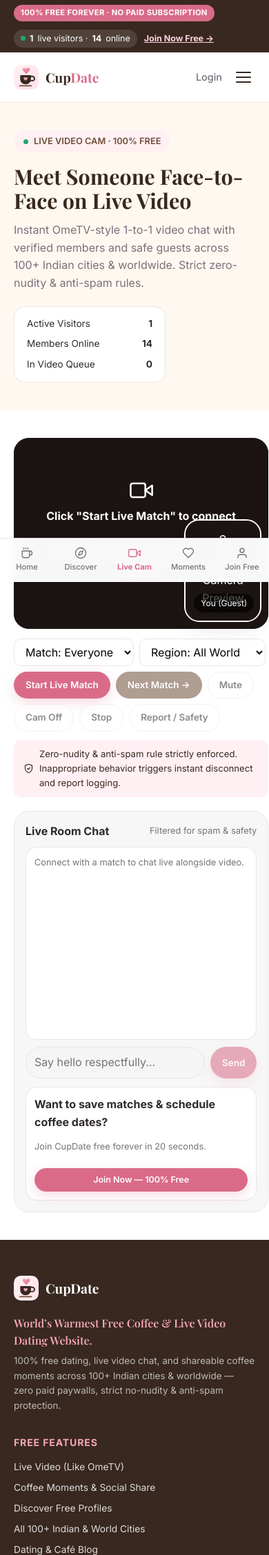
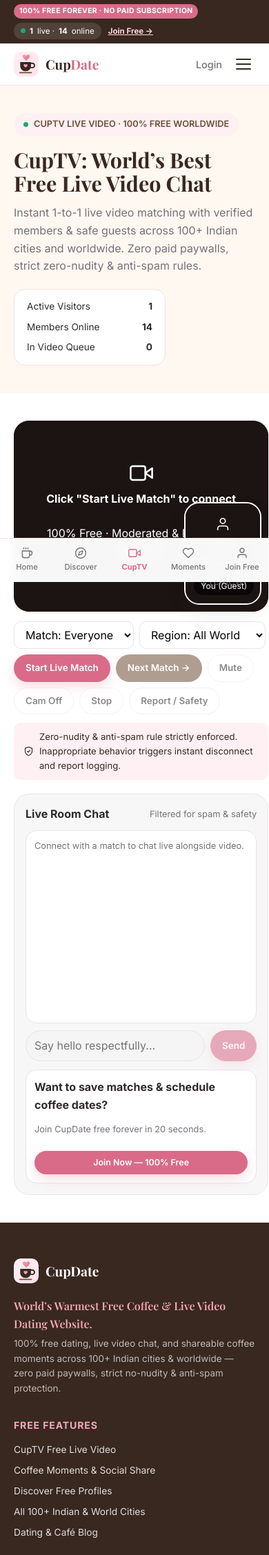
Before and after one commit to Sahilweb837/github-cupdate, a Laravel app: page /live-video in a window 390 px wide. Shown: the top 2255 px of the page at 69% size. Run offline with Laravel 12, Linux system fonts and the light colour scheme; data comes from the database, SQL or seed files in the repository; style sheets or scripts are compiled from the project's sources; some web fonts are replaced.

Commit message:
Rebrand live video as CupTV, boost free video SEO, and pin real-time visitor bar on mobile

```diff
--- a/resources/css/app.css
+++ b/resources/css/app.css
@@ -816,7 +816,8 @@ button, input, select, textarea { font: inherit; }
 
 /* Brand Logo, Free Promo Strip, Live Visitors, OmeTV Live Video, Moments & 100+ Cities SEO */
 .brand-logo-img { width: 36px; height: 36px; border-radius: 10px; object-fit: contain; display: block; }
-.top-promo-bar { background: var(--coffee-dark); color: var(--white); font-size: 0.78rem; padding: 7px 0; }
+.top-promo-bar { position: sticky; top: 0; z-index: 60; background: var(--coffee-dark); color: var(--white); font-size: 0.78rem; padding: 7px 0; }
+.site-header { top: 33px; }
 .top-promo-inner { display: flex; align-items: center; justify-content: space-between; gap: 12px; flex-wrap: wrap; }
 .top-promo-left, .top-promo-right { display: flex; align-items: center; gap: 10px; flex-wrap: wrap; }
 .free-badge-pill { display: inline-flex; align-items: center; gap: 5px; background: var(--pink-dark); color: var(--white); font-weight: 700; font-size: 0.7rem; padding: 3px 10px; border-radius: var(--radius-pill); letter-spacing: 0.03em; }
@@ -908,7 +909,13 @@ button, input, select, textarea { font: inherit; }
 }
 @media (max-width: 640px) {
     .cities-seo-grid { grid-template-columns: 1fr; }
+    .top-promo-bar { padding: 6px 0; font-size: 0.72rem; }
+    .top-promo-inner { gap: 6px; }
     .top-promo-text { display: none; }
+    .free-badge-pill { font-size: 0.65rem; padding: 2px 8px; }
+    .site-header { top: 31px; }
+    .header-inner { height: 60px; }
+    .site-nav { top: 60px; }
 }
 
 /* Mobile-First Polish, Fast Image Shimmer Skeleton & Public Mobile Bottom Bar */
--- a/resources/views/app/messages.blade.php
+++ b/resources/views/app/messages.blade.php
@@ -10,7 +10,7 @@
     </div>
     <div class="chat-header-tools">
         <a href="{{ route('live-video.index') }}" class="btn btn-coffee btn-xs">
-            <x-icon name="video" class="cup-icon-xs" /> Live Video Match
+            <x-icon name="video" class="cup-icon-xs" /> CupTV Live
         </a>
         <a href="{{ route('moments.index') }}" class="btn btn-outline btn-xs">
             <x-icon name="heart" class="cup-icon-xs" /> Moments
--- a/resources/views/layouts/app.blade.php
+++ b/resources/views/layouts/app.blade.php
@@ -11,16 +11,16 @@
         $robotsContent = trim($__env->yieldContent('robots')) ?: (request()->hasAny(['filter', 'sort', 'q', 'city', 'interest']) ? 'noindex, follow' : 'index, follow, max-image-preview:large');
         $liveSnapshot = app(\App\Services\LiveStatsService::class)->snapshot();
     @endphp
-    <title>@yield('title', \App\Models\SiteSetting::getValue('seo_default_title', 'CupDate — World’s Best Free Coffee & Live Video Dating Website'))</title>
-    <meta name="description" content="@yield('description', \App\Models\SiteSetting::getValue('seo_default_description', 'CupDate (cupdate.in) is a 100% free coffee dating, live video chat, and safe social connection platform across 100+ Indian cities and worldwide.'))">
+    <title>@yield('title', \App\Models\SiteSetting::getValue('seo_default_title', 'CupDate — World’s Best Free Video Chat & Coffee Dating Website'))</title>
+    <meta name="description" content="@yield('description', \App\Models\SiteSetting::getValue('seo_default_description', 'CupDate (cupdate.in) is the world’s best 100% free coffee dating, CupTV live video chat, and safe social connection website across 100+ Indian cities and worldwide.'))">
     <meta name="robots" content="{{ $robotsContent }}">
     <link rel="canonical" href="{{ $canonicalUrl }}">
     <link rel="manifest" href="{{ asset('manifest.webmanifest') }}">
     <link rel="icon" type="image/svg+xml" href="{{ asset('images/cupdate-logo.svg') }}">
     <meta property="og:site_name" content="CupDate">
     <meta property="og:type" content="@yield('og_type', 'website')">
-    <meta property="og:title" content="@yield('title', 'CupDate — Free Coffee & Live Video Dating Website')">
-    <meta property="og:description" content="@yield('description', 'Meet genuine people across India & the world, chat free, enjoy OmeTV-style live video, and share coffee moments.')">
+    <meta property="og:title" content="@yield('title', 'CupDate — World’s Best Free CupTV Video & Coffee Dating')">
+    <meta property="og:description" content="@yield('description', 'Meet genuine people across India & the world, chat free, enjoy CupTV live video, and share coffee moments.')">
     <meta property="og:url" content="{{ $canonicalUrl }}">
     <meta property="og:image" content="@yield('og_image', asset('images/hero-coffee-couple.jpg'))">
     <meta name="twitter:card" content="summary_large_image">
@@ -52,16 +52,16 @@
         <div class="container top-promo-inner">
             <div class="top-promo-left">
                 <span class="free-badge-pill">100% FREE FOREVER · NO PAID SUBSCRIPTION</span>
-                <span class="top-promo-text">Free Chat, OmeTV-Style Live Video &amp; Coffee Dates across 100+ Indian Cities &amp; Global</span>
+                <span class="top-promo-text">Free Chat, CupTV Live Video &amp; Coffee Dates across 100+ Indian Cities &amp; Global</span>
             </div>
             <div class="top-promo-right">
                 <span class="live-visitor-pill" title="Real-time active visitors right now">
                     <span class="online-dot"></span>
-                    <strong data-live-visitors>{{ $liveSnapshot['active_visitors'] }}</strong> live visitors ·
+                    <strong data-live-visitors>{{ $liveSnapshot['active_visitors'] }}</strong> live ·
                     <strong data-live-members>{{ $liveSnapshot['online_members'] }}</strong> online
                 </span>
                 @guest
-                    <a href="{{ route('register') }}" class="top-join-btn">Join Now Free →</a>
+                    <a href="{{ route('register') }}" class="top-join-btn">Join Free →</a>
                 @endguest
             </div>
         </div>
@@ -77,7 +77,7 @@
             <nav class="site-nav" id="siteNav" aria-label="Primary Navigation">
                 <a href="{{ route('home') }}" class="nav-link {{ request()->routeIs('home') ? 'is-active' : '' }}">Home</a>
                 <a href="{{ route('public.discover') }}" class="nav-link {{ request()->routeIs('public.discover') ? 'is-active' : '' }}">Discover</a>
-                <a href="{{ route('live-video.index') }}" class="nav-link {{ request()->routeIs('live-video.*') ? 'is-active' : '' }}">Live Video</a>
+                <a href="{{ route('live-video.index') }}" class="nav-link {{ request()->routeIs('live-video.*') ? 'is-active' : '' }}">CupTV Video</a>
                 <a href="{{ route('moments.index') }}" class="nav-link {{ request()->routeIs('moments.*') ? 'is-active' : '' }}">Moments</a>
                 <a href="{{ route('cities') }}" class="nav-link {{ request()->routeIs('cities', 'seo.city') ? 'is-active' : '' }}">100+ Cities</a>
                 <a href="{{ route('safety') }}" class="nav-link {{ request()->routeIs('safety') ? 'is-active' : '' }}">Safety</a>
@@ -125,7 +125,7 @@
             <div>
                 <h3 class="footer-heading">Free Features</h3>
                 <ul class="footer-list">
-                    <li><a href="{{ route('live-video.index') }}">Live Video (Like OmeTV)</a></li>
+                    <li><a href="{{ route('live-video.index') }}">CupTV Free Live Video</a></li>
                     <li><a href="{{ route('moments.index') }}">Coffee Moments &amp; Social Share</a></li>
                     <li><a href="{{ route('public.discover') }}">Discover Free Profiles</a></li>
                     <li><a href="{{ route('cities') }}">All 100+ Indian &amp; World Cities</a></li>
@@ -179,7 +179,7 @@
         </a>
         <a href="{{ route('live-video.index') }}" class="bottom-nav-item {{ request()->routeIs('live-video.*') ? 'is-active' : '' }}">
             <x-icon name="video" class="cup-icon-sm" />
-            <span>Live Cam</span>
+            <span>CupTV</span>
         </a>
         <a href="{{ route('moments.index') }}" class="bottom-nav-item {{ request()->routeIs('moments.*') ? 'is-active' : '' }}">
             <x-icon name="heart" class="cup-icon-sm" />
--- a/resources/views/layouts/dashboard.blade.php
+++ b/resources/views/layouts/dashboard.blade.php
@@ -49,7 +49,7 @@
                         <x-icon name="message" class="cup-icon-sm" /> Messages
                     </a>
                     <a href="{{ route('live-video.index') }}" class="sidebar-link {{ request()->routeIs('live-video.*') ? 'is-active' : '' }}">
-                        <x-icon name="video" class="cup-icon-sm" /> Live Video (OmeTV)
+                        <x-icon name="video" class="cup-icon-sm" /> CupTV Live Video
                     </a>
                     <a href="{{ route('app.video.index') }}" class="sidebar-link {{ request()->routeIs('app.video.*') ? 'is-active' : '' }}">
                         <x-icon name="video" class="cup-icon-sm" /> 1-to-1 Video Call
@@ -123,7 +123,7 @@
         </a>
         <a href="{{ route('live-video.index') }}" class="bottom-nav-item {{ request()->routeIs('live-video.*') ? 'is-active' : '' }}">
             <x-icon name="video" class="cup-icon-sm" />
-            <span>Live Cam</span>
+            <span>CupTV</span>
         </a>
         <a href="{{ route('moments.index') }}" class="bottom-nav-item {{ request()->routeIs('moments.*') ? 'is-active' : '' }}">
             <x-icon name="heart" class="cup-icon-sm" />
--- a/resources/views/pages/cities.blade.php
+++ b/resources/views/pages/cities.blade.php
@@ -21,7 +21,7 @@
     <div class="container">
         <span class="eyebrow-pill">ALL INDIA &amp; WORLDWIDE · {{ $totalCities }}+ PAGES</span>
         <h1 class="page-title left mt-12">Free Coffee Dating Across 100+ Indian Cities &amp; the World</h1>
-        <p class="page-subtitle left">Every city page features verified local singles, coffee date ideas, OmeTV-style live video, and 100% free messaging without paid paywalls.</p>
+        <p class="page-subtitle left">Every city page features verified local singles, coffee date ideas, CupTV free live video, and 100% free messaging without paid paywalls.</p>
         <div class="mt-20">
             <input type="search" id="cityDirectorySearch" class="city-search-input" placeholder="Search any city or state (e.g. Delhi, Mumbai, Shimla, Bengaluru, Dubai)...">
         </div>
--- a/resources/views/pages/live-video.blade.php
+++ b/resources/views/pages/live-video.blade.php
@@ -1,16 +1,35 @@
 @extends('layouts.app')
 
-@section('title', 'Free Random Live Video Chat (Like OmeTV) — India & Global | CupDate')
-@section('description', 'Meet real people face-to-face on CupDate Free Live Video Chat — an OmeTV-style, safe, moderated 1-to-1 random video dating & friendship cam with zero paid paywalls.')
+@section('title', 'CupTV — World’s Best Free Live Video Chat & Coffee Dating | CupDate')
+@section('description', 'Join CupTV on CupDate — the world’s best 100% free, safe, moderated 1-to-1 live video chat across 100+ Indian cities & worldwide with zero paid paywalls.')
+
+@push('head')
+<script type="application/ld+json">
+{
+    "@@context": "https://schema.org",
+    "@@type": "WebApplication",
+    "name": "CupTV Free Live Video Chat",
+    "url": "{{ route('live-video.index') }}",
+    "applicationCategory": "SocialNetworkingApplication",
+    "operatingSystem": "Web, Android, iOS",
+    "offers": {
+        "@@type": "Offer",
+        "price": "0",
+        "priceCurrency": "INR"
+    },
+    "description": "World’s best 100% free live video chat and coffee dating cam across 100+ Indian cities and worldwide with anti-nudity and anti-spam safety."
+}
+</script>
+@endpush
 
 @section('content')
 <section class="page-hero section-cream">
     <div class="container">
         <div class="live-hero-head">
             <div>
-                <span class="eyebrow-pill"><span class="online-dot"></span> LIVE VIDEO CAM · 100% FREE</span>
-                <h1 class="page-title left mt-12">Meet Someone Face-to-Face on Live Video</h1>
-                <p class="page-subtitle left">Instant OmeTV-style 1-to-1 video chat with verified members and safe guests across 100+ Indian cities &amp; worldwide. Strict zero-nudity &amp; anti-spam rules.</p>
+                <span class="eyebrow-pill"><span class="online-dot"></span> CUPTV LIVE VIDEO · 100% FREE WORLDWIDE</span>
+                <h1 class="page-title left mt-12">CupTV: World’s Best Free Live Video Chat</h1>
+                <p class="page-subtitle left">Instant 1-to-1 live video matching with verified members &amp; safe guests across 100+ Indian cities and worldwide. Zero paid paywalls, strict zero-nudity &amp; anti-spam rules.</p>
             </div>
             <div class="live-stats-card">
                 <div class="live-stat-row">
--- a/resources/views/pages/seo-landing.blade.php
+++ b/resources/views/pages/seo-landing.blade.php
@@ -25,7 +25,7 @@
             "name": "Is {{ addslashes($page['city'] ?? 'CupDate') }} coffee dating really 100% free?",
             "acceptedAnswer": {
                 "@@type": "Answer",
-                "text": "Yes. Messaging, discovering verified singles, OmeTV-style live video, and sharing coffee moments are 100% free on CupDate without paid subscriptions."
+                "text": "Yes. Messaging, discovering verified singles, CupTV live video, and sharing coffee moments are 100% free on CupDate without paid subscriptions."
             }
         },
         {
@@ -49,7 +49,7 @@
         <p class="page-subtitle left">{{ $page['intro'] }}</p>
         <div class="hero-actions mt-24">
             <a href="{{ route('register') }}" class="btn btn-pink">Join Now Free</a>
-            <a href="{{ route('live-video.index') }}" class="btn btn-coffee">Try Live Video (OmeTV)</a>
+            <a href="{{ route('live-video.index') }}" class="btn btn-coffee">Try CupTV Free Video</a>
             <a href="{{ route('public.discover', ['city' => $page['city']]) }}" class="btn btn-outline">Browse Profiles</a>
         </div>
     </div>
```
Also changed, not shown: app/Http/Controllers/PublicController.php (+10 -10 lines), resources/views/pages/home.blade.php (+7 -7 lines), public/manifest.webmanifest, 3 other files.
